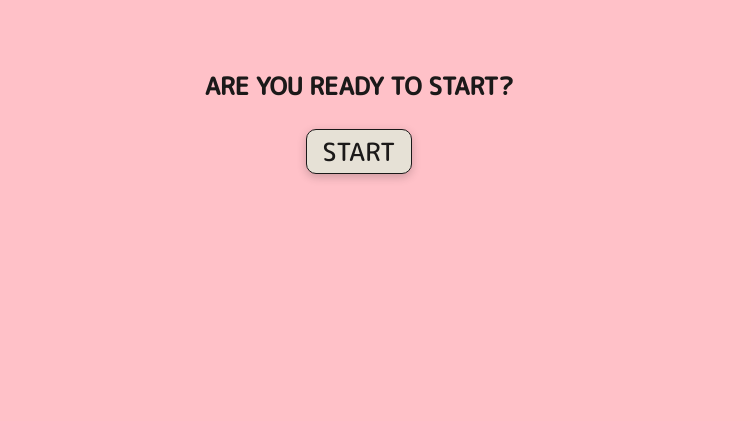
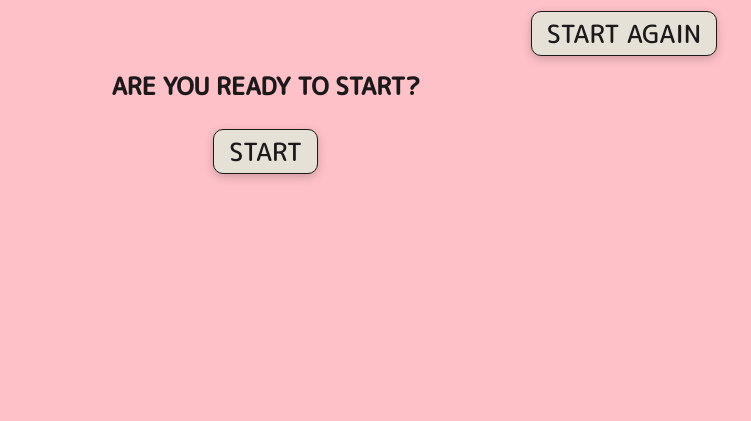
Before and after one commit to Polina-eliza/Memory-game, a plain HTML site: page index.html in a window 1280 px wide. Shown: the part 379-800 px from the top of the page, without its empty margins (281-1032 px from the left). Drawn offline with Linux system fonts and the light colour scheme.

Commit message:
added again-btn

```diff
--- a/index.html
+++ b/index.html
@@ -160,6 +160,7 @@
                 </li>
             </ul>
         </div>
+        <button class="start-btn again-btn">Start Again</button>
   </div>
     <audio class="audio" src="audio/match_sound.mp3"></audio>
 
```
